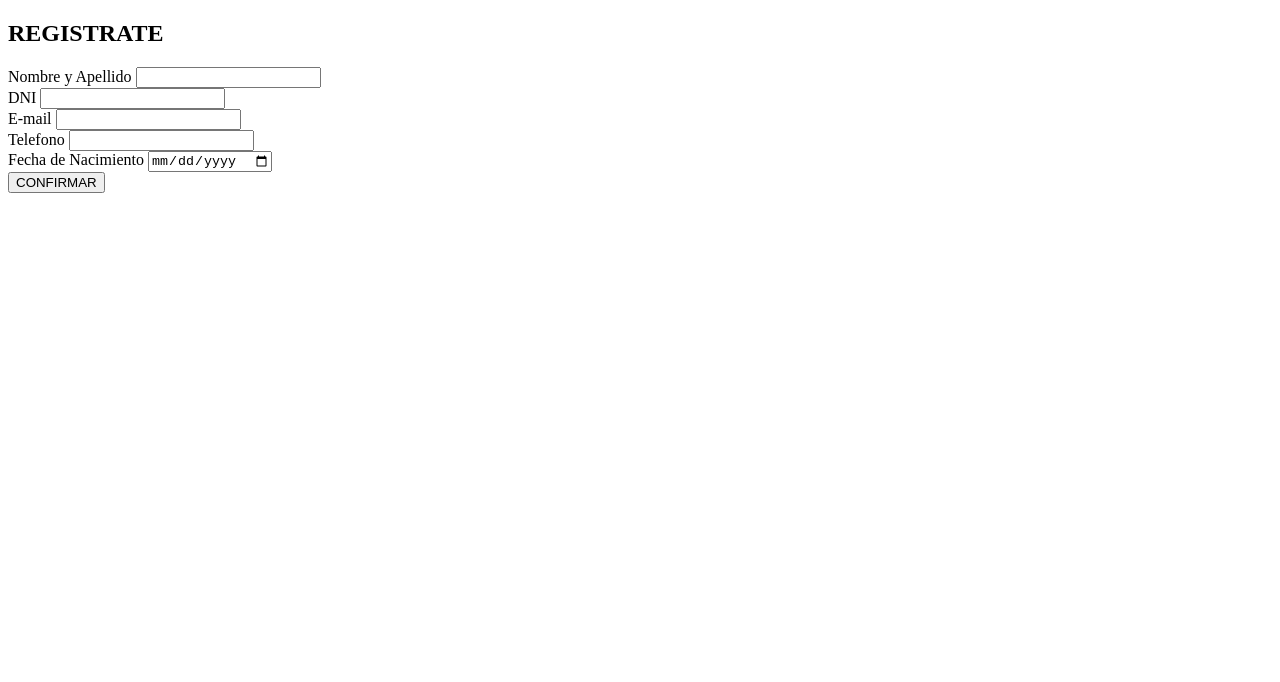
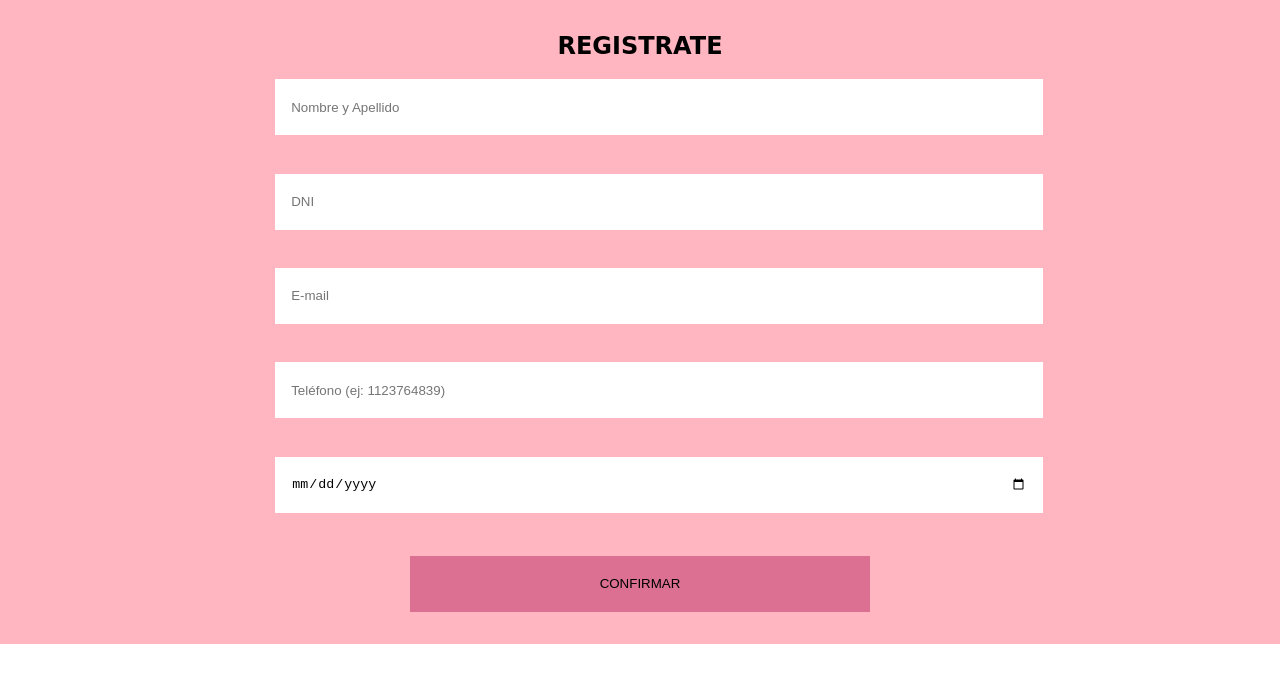
Before and after one commit to Azuusanchez/root-proyectozu, a plain HTML site: page pages/registrate.html in a window 1280 px wide. Drawn offline with Linux system fonts and the light colour scheme.

Commit message:
Agregando estilos a la pagina de registrarse

```diff
--- a/pages/registrate.html
+++ b/pages/registrate.html
@@ -5,34 +5,34 @@
     <meta http-equiv="X-UA-Compatible" content="IE=edge">
     <meta name="viewport" content="width=device-width, initial-scale=1.0">
     <title>Registro - turnos disponibles</title>
+    <link rel="stylesheet" href="../css/style.css">
 </head>
 <body>
 
-<section>
- <h2>REGISTRATE</h2>
+<section class="registrarse">
+ <h2 class="registrarse_titulo">REGISTRATE</h2>
 <form id="formulario-registro">
-<div>
-    <label for="nombreyapellido">Nombre y Apellido</label>
-    <input type="text" name="nombreyapellido" id="input-nombreapellido">
+<div >
+
+    <input class="input" type="text" name="nombreyapellido" id="input-nombreapellido" placeholder="Nombre y Apellido">
 </div>
 <div>
-    <label for="dni">DNI</label>
-    <input type="number" name= "dni" id="input-dni" >
+
+    <input class="input" type="number" name= "dni" id="input-dni" placeholder="DNI" >
 </div>
 <div>
-    <label for="email"> E-mail</label>
-    <input type="email" name="email" id="input-email">
+
+    <input class="input" type="email" name="email" id="input-email" placeholder="E-mail">
 </div>
 <div>
-    <label for="telefono">Telefono</label>
-    <input type="number" name= "telefono" id="input-telefono" >
+    <input class="input" type="number" name= "telefono" id="input-telefono" placeholder="Teléfono (ej: 1123764839)" >
 </div>
 <div>
-    <label for="date">Fecha de Nacimiento</label>
-    <input type="date" name="date" id="input-date">
+
+    <input class="input" type="date" name="date" id="input-date" placeholder="Fecha de Nacimiento">
 </div>
 <div>
-    <input type="submit" value="CONFIRMAR" id="submit">
+    <input class="confirmar" type="submit" value="CONFIRMAR" id="submit">
 </div>
 
 
--- /dev/null
+++ b/scss/parciales/_registrarse.scss
@@ -0,0 +1,31 @@
+.registrarse{
+    background-color:lightpink;
+
+}
+
+.registrarse_titulo{
+    padding-top: 2rem;
+    text-align: center;
+}
+
+#formulario-registro{
+    width: 60%;
+    margin-left: 20%;
+}
+.input {
+    height: 3.5rem;
+    margin: 1.2rem;
+    padding: 1rem;
+    width: 100%;
+    border: white;
+}
+.confirmar{
+    background-color: palevioletred;
+    width: 60%;
+    margin-left: 20%;
+    border: white;
+    margin-bottom: 2rem;
+    padding:1rem ;
+    margin-top: 1.5rem;
+    height: 3.5rem;
+}
--- a/scss/parciales/_turnosdisponibles.scss
+++ b/scss/parciales/_turnosdisponibles.scss
@@ -20,6 +20,13 @@ text-align: center;
      height: auto;
      margin-top: 200px;
 
+}
+.turno-link{
+    text-decoration: none;
+    color: white;
+}
+.turno-link :hover{
+color: black;
 }
 
 
--- a/scss/style.scss
+++ b/scss/style.scss
@@ -7,4 +7,5 @@
  @import "parciales/_promociones.scss";
  @import "parciales/_contacto.scss";
  @import "parciales/_footer.scss";
+ @import "parciales/registrarse";
  @import "parciales/_mediaquerys.scss";
```
Also changed, not shown: pages/turnosdisponibles.html (+2 -2 lines), css/style.css, 1 other file.
